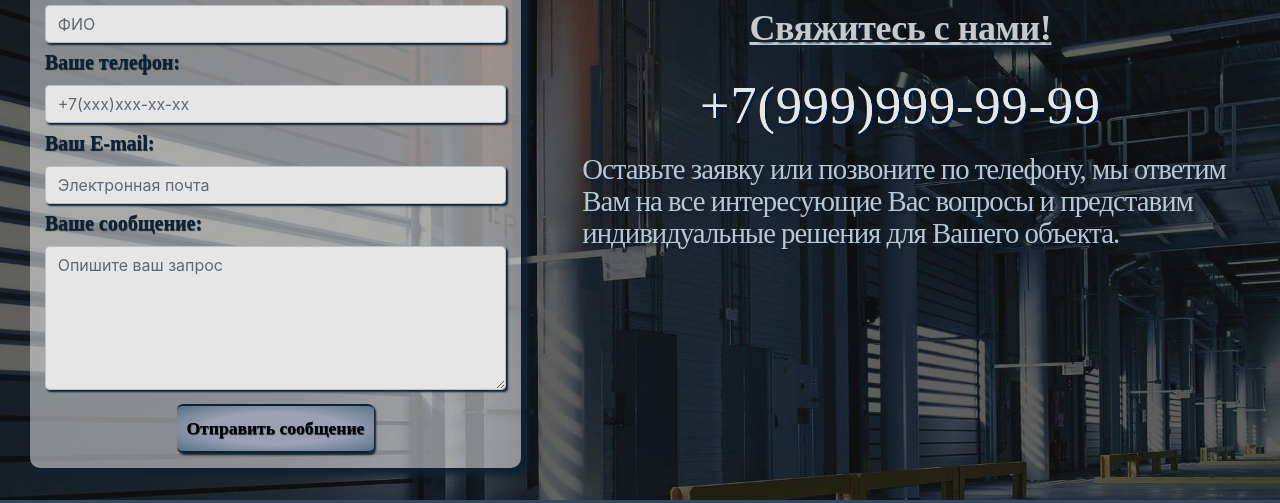
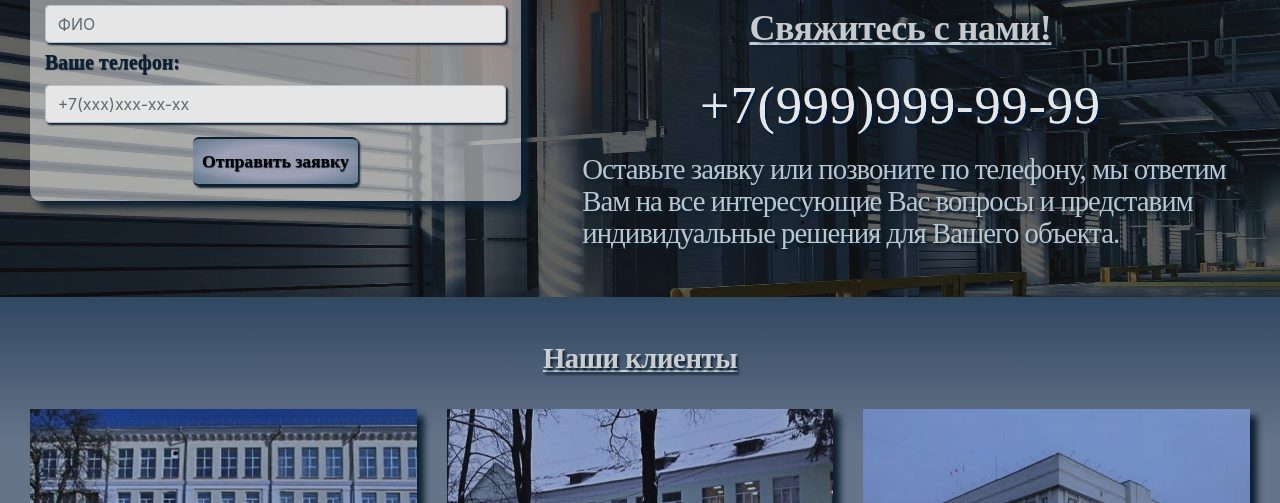
Before and after one commit to AnigalHub/Valencia, a Nuxt app: page / in a window 1280 px wide. Shown: the part 2180-2683 px from the top of the page. Built offline with nearby package versions, Linux system fonts and the light colour scheme; a web font is replaced by a local one.

Commit message:
удалены input на почту и textarea

```diff
--- a/components/secondary_pages/send_form.vue
+++ b/components/secondary_pages/send_form.vue
@@ -5,11 +5,7 @@
       <input v-model="feedback.name" type="text" class="form-control" placeholder="ФИО" id="name" name="name" required="" data-validation-required-message="Пожалуйста, введите Ваше имя">
       <label for="phone">Ваше телефон:</label>
       <input v-model="feedback.phone" type="tel" class="form-control" placeholder="+7(xxx)xxx-xx-xx" pattern="[+]7\([0-9]{3}\)[0-9]{3}-[0-9]{2}-[0-9]{2}" id="phone" name="phone" required="" data-validation-required-message="Пожалуйста, введите Номер телефона">
-      <label for="mail">Ваш E-mail:</label>
-      <input v-model="feedback.email" type="email" class="form-control" placeholder="Электронная почта" id="mail" name="mail" required="" data-validation-required-message="Пожалуйста, введите Ваш электронный адрес">
-      <label for="message">Ваше сообщение:</label>
-      <textarea v-model="feedback.message" class="form-control" placeholder="Опишите ваш запрос" id="message" name="message" required="" data-validation-required-message="Пожалуйста, введите сообщение"></textarea>
-      <button type="submit" class="justify-content-end">Отправить сообщение</button>
+      <button type="submit" class="justify-content-end">Отправить заявку</button>
     </form>
   </div>
 </template>
```
